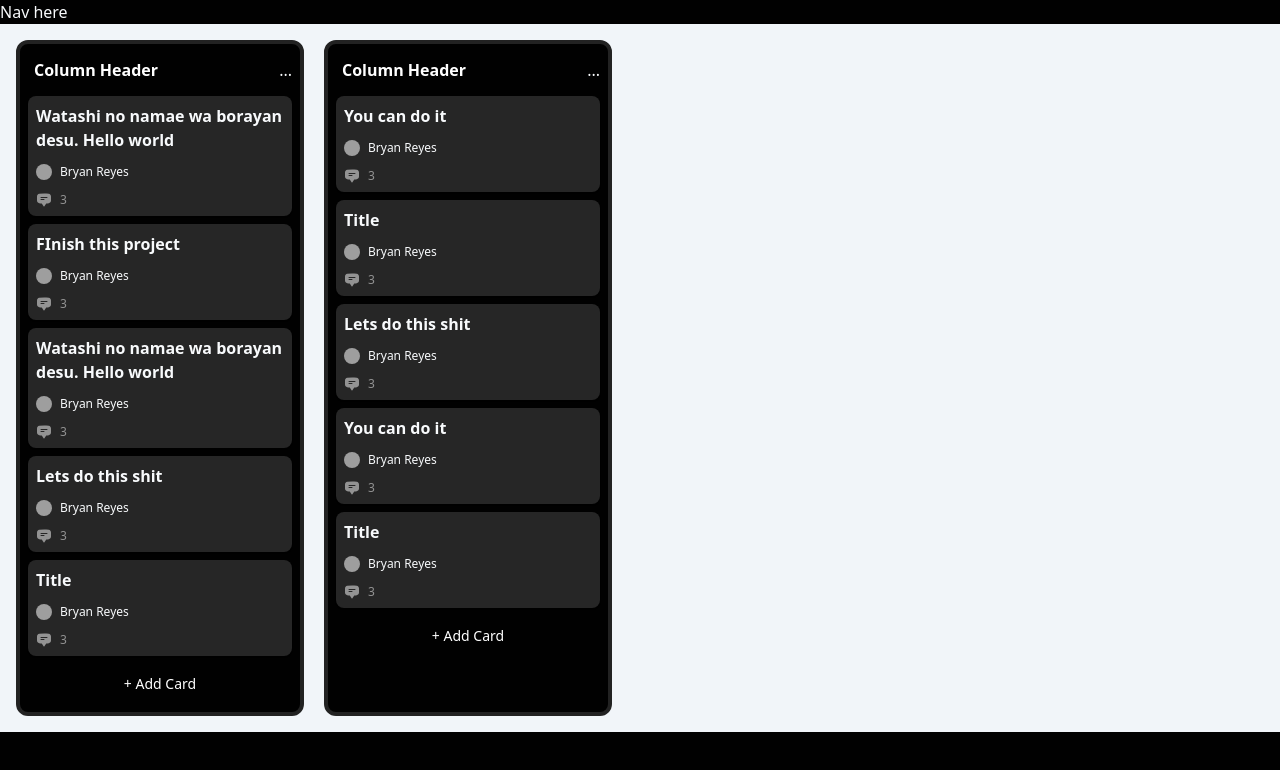
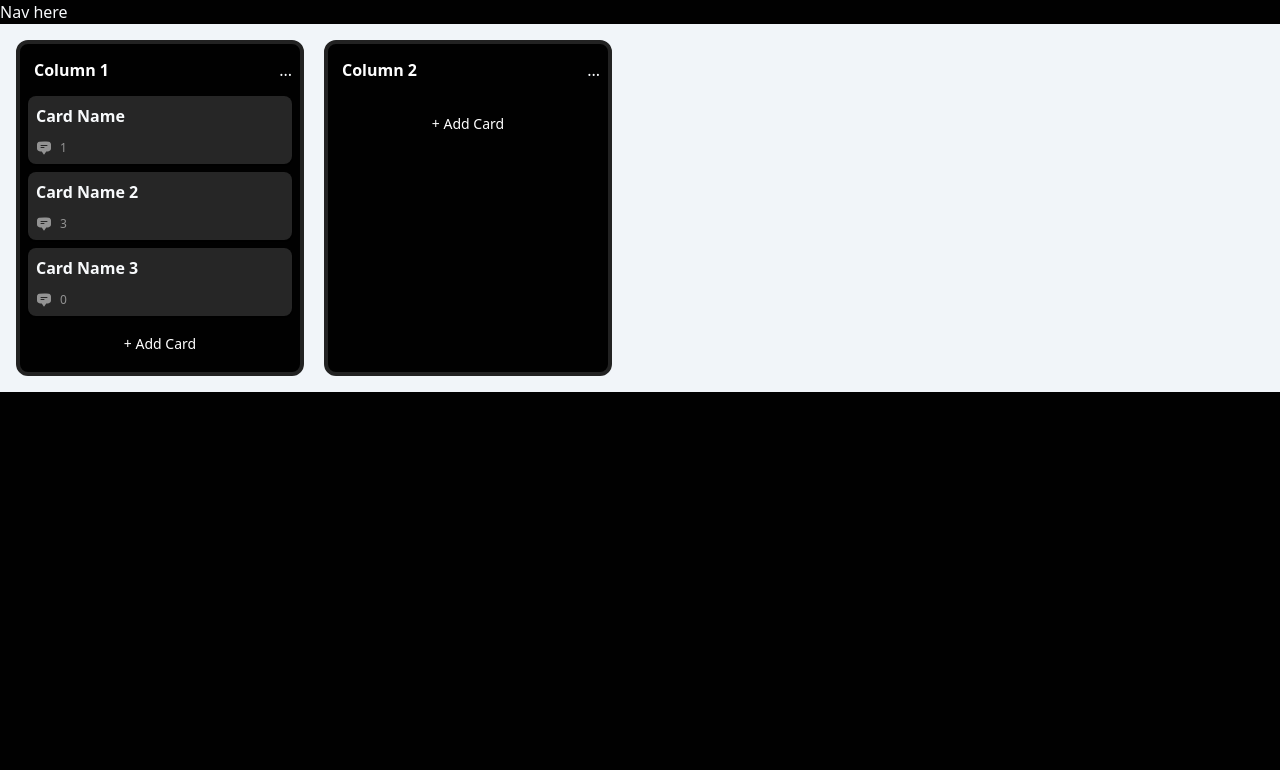
Before and after one commit to breyes17/Kanban, a React app: page / in a window 1280 px wide. Shown: the top 770 px of the page. Built offline with nearby package versions, Linux system fonts and the light colour scheme; grey boxes are pictures that could not be loaded; the HTML template or start-up script is replaced by a standard one.

Commit message:
Add uuid and integrate the dummy data

```diff
--- a/package.json
+++ b/package.json
@@ -22,12 +22,14 @@
     "react-dom": "^18.2.0",
     "tailwind-merge": "^2.2.1",
     "tailwindcss-animate": "^1.0.7",
+    "uuid": "^9.0.1",
     "zustand": "^4.5.1"
   },
   "devDependencies": {
     "@types/node": "^20.11.20",
     "@types/react": "^18.2.15",
     "@types/react-dom": "^18.2.7",
+    "@types/uuid": "^9.0.8",
     "@typescript-eslint/eslint-plugin": "^6.0.0",
     "@typescript-eslint/parser": "^6.0.0",
     "@vitejs/plugin-react": "^4.0.3",
--- a/src/App.tsx
+++ b/src/App.tsx
@@ -3,13 +3,11 @@ import {
   ThemeProvider,
   //useTheme
 } from "@/provider/theme-provider";
-import { useStore } from "@/provider/store";
 
 const App = () => {
   // const { setTheme } = useTheme();
   // params can be light | dark | system
   // const handleSetTheme = () => setTheme('light')
-  const store = useStore();
   return (
     <ThemeProvider defaultTheme="dark" storageKey="vite-ui-theme">
       <BoardContainer />
--- a/src/components/board.tsx
+++ b/src/components/board.tsx
@@ -1,11 +1,15 @@
 import { Column } from "./column";
+import { useStore } from "@/provider/store";
 
 const Board = () => {
+  const kanban = useStore((state) => state.currentKanban);
+
   return (
     <div className="bg-slate-100 grow p-4">
       <div className="flex gap-5 overflow-x-scroll">
-        <Column />
-        <Column />
+        {kanban.boards.map((board) => (
+          <Column column={board} key={board.boardId} />
+        ))}
       </div>
     </div>
   );
--- a/src/components/column/column-card/column-card-footer.tsx
+++ b/src/components/column/column-card/column-card-footer.tsx
@@ -1,11 +1,16 @@
 import { CardFooter } from "@/components/ui/card";
 import { ChatBubbleBottomCenterTextIcon } from "@heroicons/react/24/solid";
+import { IComment } from "@/interface";
 
-const ColumnCardFooter = () => {
+interface IColumnCardFooter {
+  comments: IComment[];
+}
+
+const ColumnCardFooter: React.FC<IColumnCardFooter> = ({ comments }) => {
   return (
     <CardFooter className="flex gap-2">
       <ChatBubbleBottomCenterTextIcon className="h-4 w-4 text-[var(--offWhite)]" />
-      <p className="text-xs text-[var(--offWhite)]">3</p>
+      <p className="text-xs text-[var(--offWhite)]">{comments.length}</p>
     </CardFooter>
   );
 };
--- a/src/components/column/column-card/column-card.tsx
+++ b/src/components/column/column-card/column-card.tsx
@@ -1,24 +1,19 @@
 import { Card, CardHeader } from "@/components/ui/card";
-import ColumnCardOwner from "./column-card-owner";
+// import ColumnCardOwner from "./column-card-owner"; // TODO: Not sure if this should be included
 import ColumnCardFooter from "./column-card-footer";
+import { ICard } from "@/interface";
 
-const ColumnCard = () => {
-  const sample = [
-    "Title",
-    "Hello World",
-    "Lets do this shit",
-    "FInish this project",
-    "You can do it",
-    "Watashi no namae wa borayan desu",
-    "Watashi no namae wa borayan desu. Hello world",
-  ];
-  const random = Math.floor(Math.random() * sample.length);
-  const title = sample[random];
+const ColumnCard: React.FC<ICard> = ({
+  // assignedTo,
+  // cardId,
+  cardName,
+  comments,
+}) => {
   return (
     <Card className="bg-[var(--gray)] border-0 flex flex-col gap-3">
-      <CardHeader className="font-semibold">{title}</CardHeader>
-      <ColumnCardOwner />
-      <ColumnCardFooter />
+      <CardHeader className="font-semibold">{cardName}</CardHeader>
+      {/* <ColumnCardOwner /> */}
+      <ColumnCardFooter comments={comments} />
     </Card>
   );
 };
--- a/src/components/column/column-content-container.tsx
+++ b/src/components/column/column-content-container.tsx
@@ -1,14 +1,20 @@
 import { ColumnCard } from "./column-card";
+import { ICard } from "@/interface";
 
-function ColumnContentContainer() {
-  const arr = Array.from(Array(5).keys());
+interface IColumnContentContainer {
+  cards: ICard[];
+}
+
+const ColumnContentContainer: React.FC<IColumnContentContainer> = ({
+  cards,
+}) => {
   return (
     <div className="flex flex-col gap-2">
-      {arr.map((_, i) => (
-        <ColumnCard key={i} />
+      {cards.map((card) => (
+        <ColumnCard {...card} key={card.cardId} />
       ))}
     </div>
   );
-}
+};
 
 export default ColumnContentContainer;
--- a/src/components/column/column-header.tsx
+++ b/src/components/column/column-header.tsx
@@ -1,14 +1,19 @@
 import { useState } from "react";
 import clsx from "clsx";
 
-function ColumnHeader() {
+interface IColumnHeader {
+  header: string;
+}
+
+const ColumnHeader: React.FC<IColumnHeader> = ({ header }) => {
   const [edit, setIsEdit] = useState(false);
+  const [value, setValue] = useState(header);
 
   return (
     <div className="flex w-full justify-between gap-1">
       <input
         type="text"
-        value={"Column Header"}
+        value={value}
         className={clsx(
           "w-full rounded-md p-1 bg-transparent outline-none duration-200 border-2",
           {
@@ -20,10 +25,11 @@ function ColumnHeader() {
         readOnly={!edit}
         onFocus={() => setIsEdit(() => true)}
         onBlur={() => setIsEdit(() => false)}
+        onChange={(e) => setValue(e.target.value)}
       />
       <button>...</button>
     </div>
   );
-}
+};
 
 export default ColumnHeader;
--- a/src/components/column/column.tsx
+++ b/src/components/column/column.tsx
@@ -1,12 +1,17 @@
 import ColumnContentContainer from "./column-content-container";
 import ColumnFooter from "./column-footer";
 import ColumnHeader from "./column-header";
+import { IBoard } from "@/interface";
 
-const Column = () => {
+interface IColumn {
+  column: IBoard;
+}
+
+const Column: React.FC<IColumn> = ({ column }) => {
   return (
     <div className="columnDefault">
-      <ColumnHeader />
-      <ColumnContentContainer />
+      <ColumnHeader header={column.header} />
+      <ColumnContentContainer cards={column.cards} />
       <ColumnFooter />
     </div>
   );
--- a/src/dummy.json
+++ b/src/dummy.json
@@ -1,7 +1,7 @@
 {
     "kanban": [
         {
-            "id": 1,
+            "id": "lkjelasd534",
             "name": "Testing kanban",
             "boards": [
                 {
@@ -11,7 +11,7 @@
                         {
                             "cardId": "lgkjaslkdfj23423o93",
                             "cardName": "Card Name",
-                            "assignedTo": 3,
+                            "assignedTo": "lhjaslkdfjlaskh61o2349",
                             "comments": [
                                 {
                                     "commentId": "alsjfalskdjf51234",
@@ -45,7 +45,7 @@
                         {
                             "cardId": "lgkjasl512341234kdfj23423o93",
                             "cardName": "Card Name 3",
-                            "assignedTo": 2,
+                            "assignedTo": "234236alsdkgalkj",
                             "comments": []
                         }
                     ]
--- /dev/null
+++ b/src/interface/index.ts
@@ -0,0 +1,32 @@
+export interface IComment {
+    commentId: string;
+    message: string;
+    commentDate: string;
+}
+
+export interface ICard {
+    cardId: string;
+    cardName: string;
+    assignedTo: string;
+    comments: IComment[]
+}
+
+export interface IBoard {
+    boardId: string;
+    header: string;
+    cards: ICard[]
+}
+
+export interface IKanban {
+    id: string;
+    name: string;
+    boards: IBoard[]
+}
+
+export interface IStore {
+    kanbanList: IKanban[];
+    currentKanban: IKanban;
+    // boards: IBoard[];
+    addKanban: (name: string) => void
+    addBoard: (name: string, kanbanId: string) => void
+}
--- a/src/provider/store.ts
+++ b/src/provider/store.ts
@@ -1,8 +1,37 @@
 import { create } from 'zustand'
 import data from '@/dummy.json'
+import {IStore, IKanban} from '@/interface'
+import { v4 as uuidv4 } from 'uuid';
 
 console.log({data})
+const dumData = data.kanban[0] as IKanban // dummy for now
+const dumDataList = data.kanban as IKanban[] // dummy for now
+export const useStore = create<IStore>((set) => ({
+    kanbanList: dumDataList,
+    currentKanban: dumData,
+    addKanban: (name) => set((state) => ({kanbanList: [...state.kanbanList, {id: uuidv4(), name, boards: []}]})),
+    addBoard: (name, kanbanId) => set(state => add(state, name, kanbanId))
+}))
 
-export const useStore = create((set) => ({
-    // addBoards: () =>
-}))
+
+const add = (state: IStore, name: string, parentId: string): IStore => {
+    if(state.currentKanban.id !== parentId) {
+        console.log(`${parentId} = didn't match`)
+        return {...state}
+    }
+
+    const currentKanban = {...state.currentKanban}
+    const newBoards = [...currentKanban.boards, {
+        boardId: uuidv4(),
+        header: name,
+        cards: []
+    }]
+
+    return {
+        ...state,
+        currentKanban: {
+            ...state.currentKanban,
+            boards: newBoards
+        }
+    }
+}
```
Also changed, not shown: 1 other file (tests, documents, lock files or other folders).
